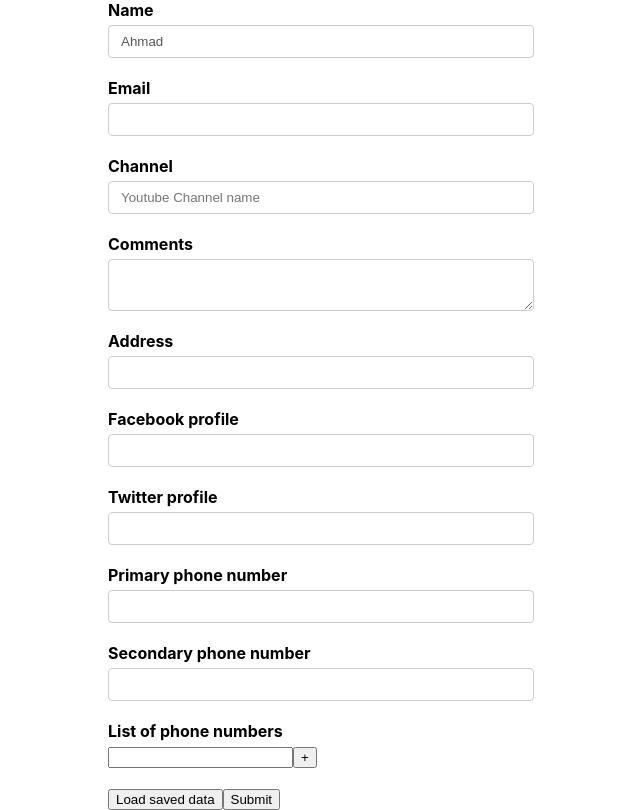
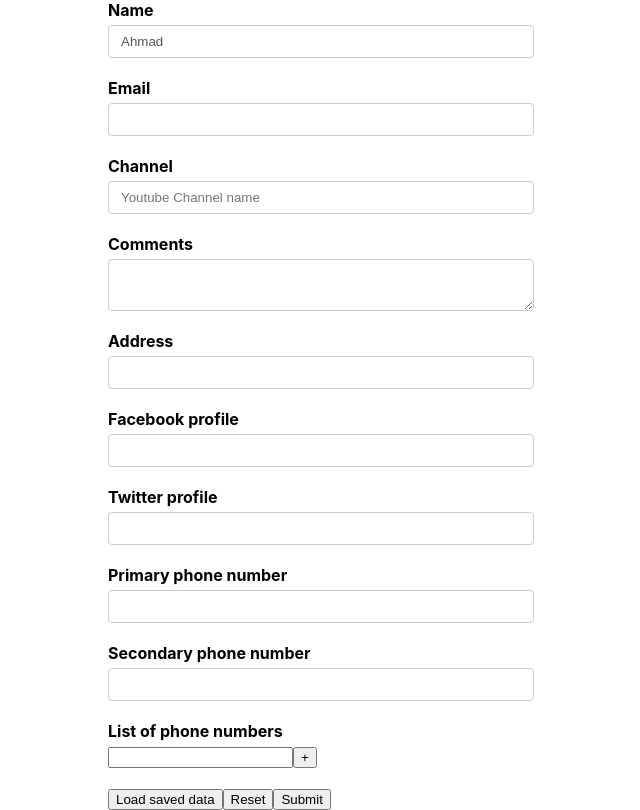
Before and after one commit to ahmadlufiau/react-formic, a React (Create React App) app: page / in a window 1280 px wide. Shown: the whole page, without its empty margins (319-959 px from the left). Built offline with nearby package versions, Linux system fonts and the light colour scheme.

Commit message:
reset form data

```diff
--- a/src/components/YoutubeForm.js
+++ b/src/components/YoutubeForm.js
@@ -35,6 +35,7 @@
     console.log('Form data', values)
     console.log('submit props', onSubmitProps)
     onSubmitProps.setSubmitting(false)
+    onSubmitProps.resetForm()
 }
 
 const validate = values => {
@@ -213,6 +214,7 @@
                                 comments: true
                             })}>Visit fields</button> */}
                             <button type='button' onClick={() => setFormValues(savedValues)}>Load saved data</button>
+                            <button type='reset'>Reset</button>
                             <button type='submit' disabled={!formik.isValid || formik.isSubmitting}>Submit</button>
                         </Form>
                     )
```
